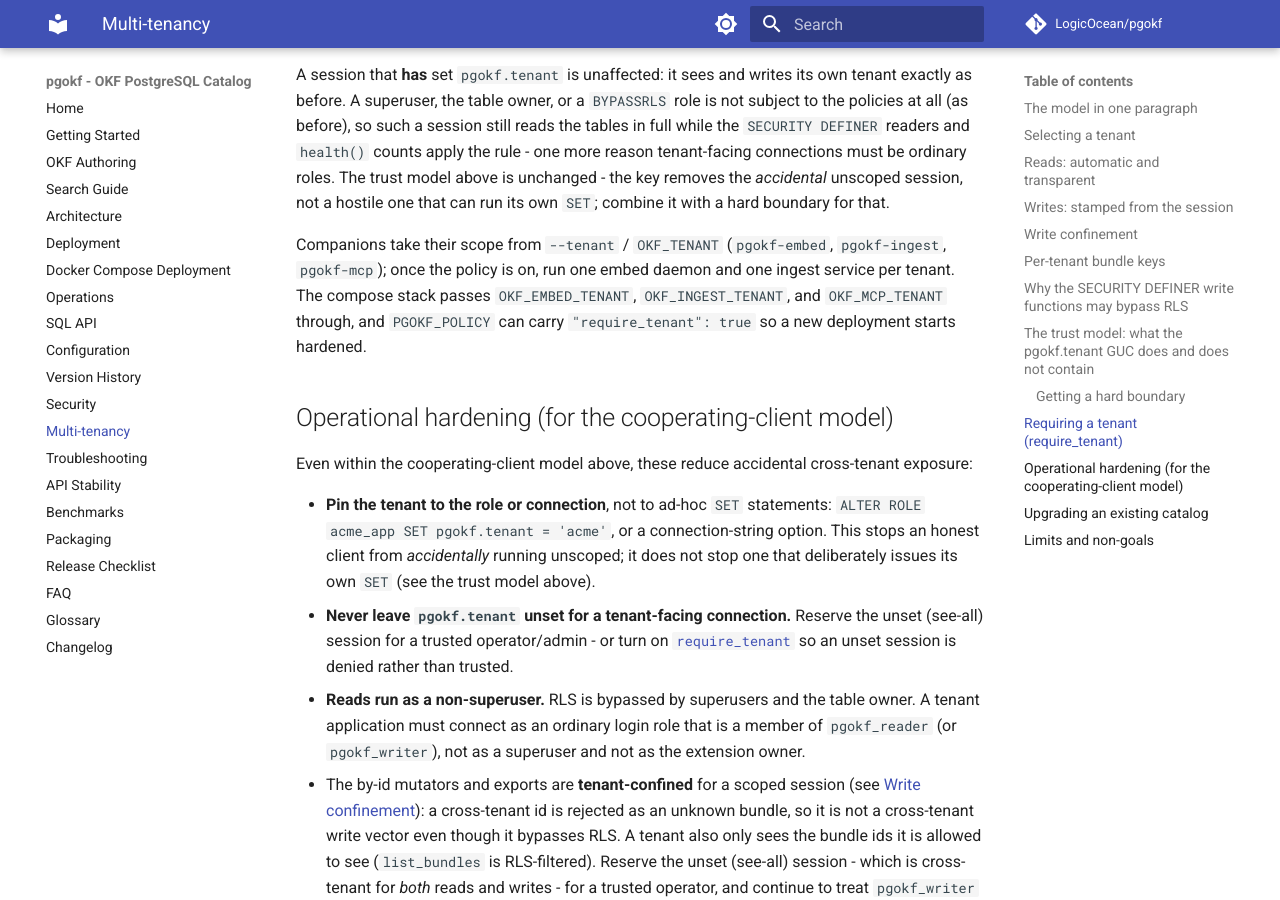
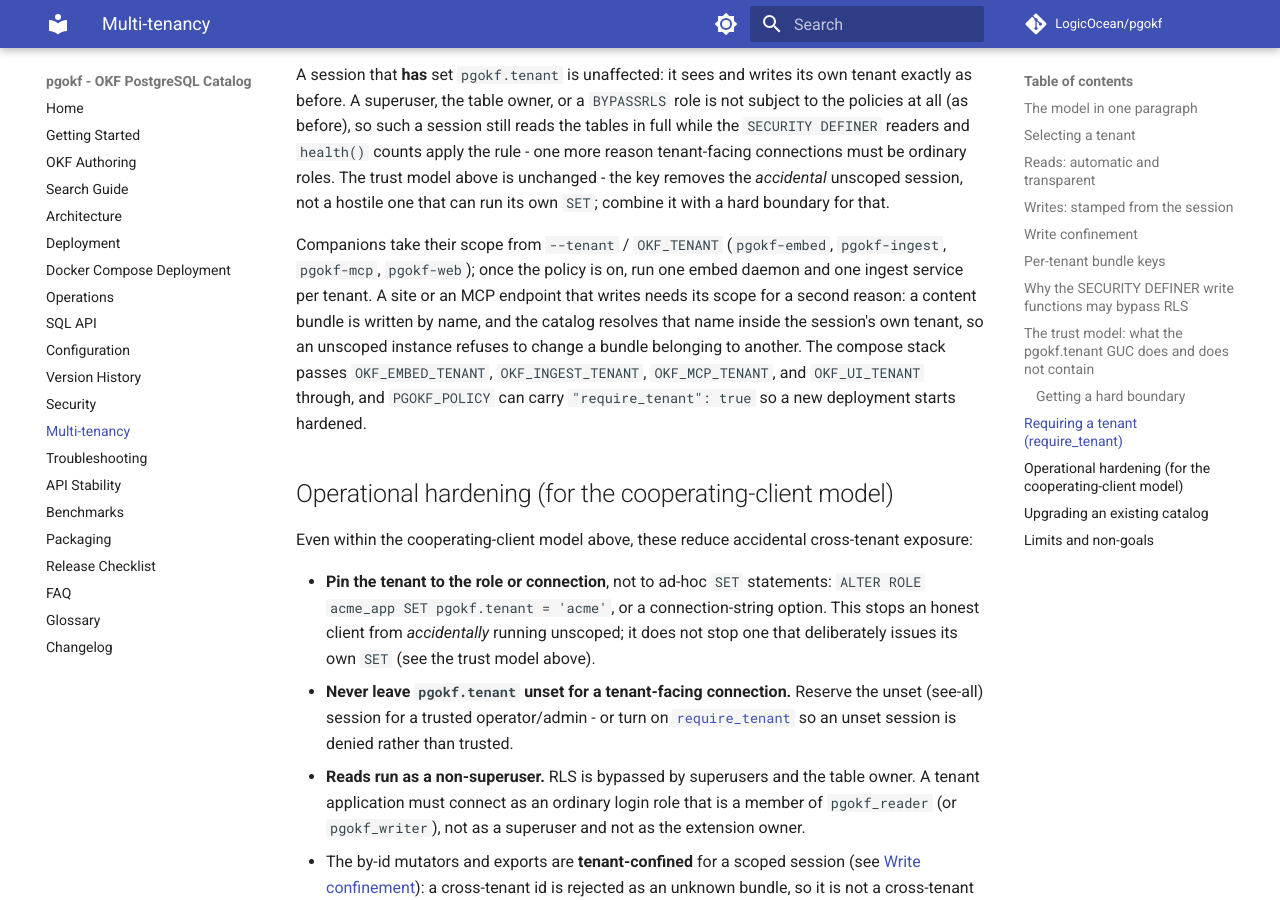
Before and after one commit to LogicOcean/pgokf, an MkDocs documentation site: the page built from docs/multi-tenancy.md, in a window 1280 px wide and 900 px high, scrolled down 5259 px. Built offline with MkDocs 1.6.1 and Material for MkDocs 9.7.7, drawn with Linux system fonts in a browser that asks for light colours; comment, search, counter and statistics services are not loaded.

Commit message:
feat(compose): the MCP endpoint can hold a writer connection, and the last review minors
The writer and admin token roles need pgokf-mcp to hold a writer connection
of its own, and the compose stack had no way to give it one: minting an admin
token worked and using it could not. The mcp-http service now takes
OKF_MCP_WRITER, documented as opt-in - unset serves a read-only endpoint whose
write tools say so.

With it, the review's remaining minors: the bounded lock wait is RESET rather
than set to a literal that is only the default when nothing configured one;
the retired-bundle rule is a `Bundle::active()` method with a test beside the
one `content()` has, rather than being inlined where nothing covered it; the
name a content-bundle creation checks for is documented as this instance's own
tenant's, which is the only one it could collide with; and the tenancy guide
lists pgokf-web among the companions that take a scope, and says why a writing
instance needs one.

Co-Authored-By: Claude Opus 5 <noreply@anthropic.com>
Claude-Session: https://claude.ai/code/session_015xne2Mu1g5H63WrE8sRg7U

```diff
--- a/docs/multi-tenancy.md
+++ b/docs/multi-tenancy.md
@@ -251,9 +251,13 @@ key removes the *accidental* unscoped session, not a hostile one that can
 run its own `SET`; combine it with a hard boundary for that.
 
 Companions take their scope from `--tenant` / `OKF_TENANT` (`pgokf-embed`,
-`pgokf-ingest`, `pgokf-mcp`); once the policy is on, run one embed daemon and
-one ingest service per tenant. The compose stack passes `OKF_EMBED_TENANT`,
-`OKF_INGEST_TENANT`, and `OKF_MCP_TENANT` through, and `PGOKF_POLICY` can
+`pgokf-ingest`, `pgokf-mcp`, `pgokf-web`); once the policy is on, run one embed
+daemon and one ingest service per tenant. A site or an MCP endpoint that writes
+needs its scope for a second reason: a content bundle is written by name, and
+the catalog resolves that name inside the session's own tenant, so an unscoped
+instance refuses to change a bundle belonging to another. The compose stack
+passes `OKF_EMBED_TENANT`, `OKF_INGEST_TENANT`, `OKF_MCP_TENANT`, and
+`OKF_UI_TENANT` through, and `PGOKF_POLICY` can
 carry `"require_tenant": true` so a new deployment starts hardened.
 
 ## Operational hardening (for the cooperating-client model)
```
Also changed, not shown: 3 other files.
